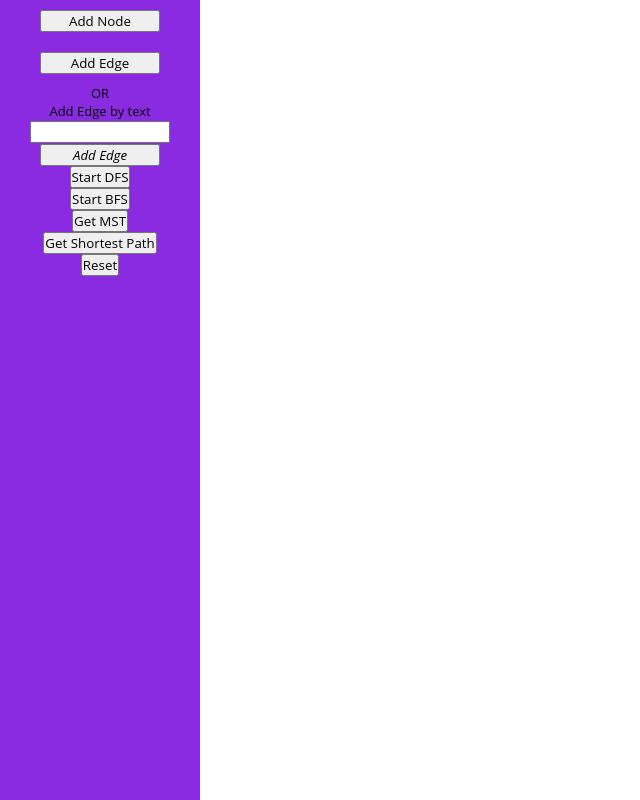
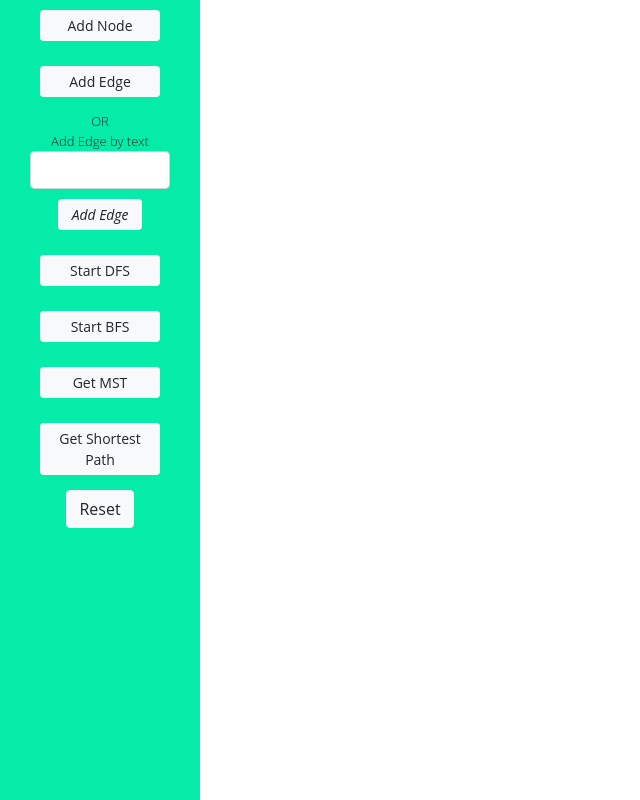
Before and after one commit to Picnic1209/graph-algo-visualizer, a React (Create React App) app: page / in a window 1280 px wide. Shown: the whole page, without its empty margins (0-640 px from the left). Built offline with nearby package versions, Linux system fonts and the light colour scheme.

Commit message:
Improved UI

```diff
--- a/package.json
+++ b/package.json
@@ -6,7 +6,9 @@
     "@testing-library/jest-dom": "^5.12.0",
     "@testing-library/react": "^11.2.6",
     "@testing-library/user-event": "^12.8.3",
+    "bootstrap": "^5.0.2",
     "react": "^17.0.2",
+    "react-bootstrap": "^1.6.1",
     "react-dom": "^17.0.2",
     "react-lineto": "^3.2.0",
     "react-scripts": "4.0.3",
--- a/public/index.html
+++ b/public/index.html
@@ -24,6 +24,7 @@
       work correctly both with client-side routing and a non-root public URL.
       Learn how to configure a non-root public URL by running `npm run build`.
     -->
+    <link rel="stylesheet" href="https://stackpath.bootstrapcdn.com/bootstrap/4.3.1/css/bootstrap.min.css" integrity="sha384-ggOyR0iXCbMQv3Xipma34MD+dH/1fQ784/j6cY/iJTQUOhcWr7x9JvoRxT2MZw1T" crossorigin="anonymous">
     <title>React App</title>
   </head>
   <body>
--- a/src/App.css
+++ b/src/App.css
@@ -12,7 +12,7 @@
 }
 
 .sidebar {
-  background-color: blueviolet;
+  background-color: rgb(4, 236, 167);
   width: 200px;
   height: 100vh;
   top: 0;
@@ -79,9 +79,18 @@
   font-size: 16px;
 }
 
-.addNodeButt, .addEdgeButt{
+#addNodeButt, #addEdgeButt{
+
   width: 60%;
   margin: 10px;
+  margin-bottom: 15px;
+  align-items: center;
+}
+
+.buttons{
+  width: 60%;
+  margin: 10px;
+  margin-bottom: 15px;
   align-items: center;
 }
 
--- a/src/components/sidebar.js
+++ b/src/components/sidebar.js
@@ -1,5 +1,6 @@
 import "../App.css";
 import React from "react";
+import Button from 'react-bootstrap/Button';
 
 function Sidebar({
   currentState,
@@ -102,7 +103,7 @@ function Sidebar({
 
   const addNodeButtHandler = (e) => {
     e.preventDefault();
-    let butt = document.querySelector(".addNodeButt");
+    let butt = document.querySelector("#addNodeButt");
     if (currentState === "creatingNode") {
       setCurrentState("idle");
       butt.innerHTML = "Add Node";
@@ -118,7 +119,7 @@ function Sidebar({
 
   const addEdgeButtHandler = (e) => {
     e.preventDefault();
-    let butt = document.querySelector(".addEdgeButt");
+    let butt = document.querySelector("#addEdgeButt");
     if (currentState === "creatingEdge") {
       setCurrentState("idle");
       butt.innerHTML = "Add Edge";
@@ -395,42 +396,42 @@ function Sidebar({
 
   return (
     <div className="sidebarRoot">
-      <button className="addNodeButt" onClick={addNodeButtHandler}>
+      <button type="button" class="btn btn-light btn-sm" id="addNodeButt" onClick={addNodeButtHandler}>
         {" "}
         Add Node{" "}
       </button>
-      <button className="addEdgeButt" onClick={addEdgeButtHandler}>
+      <button type="button" class="btn btn-light btn-sm" id="addEdgeButt" onClick={addEdgeButtHandler}>
         {" "}
         Add Edge{" "}
       </button>
 
-      <div className="sideBarText"> OR </div>
-      <div className="sideBarText"> Add Edge by text </div>
+      <div className="sideBarText font-weight-light"> OR </div>
+      <div className="sideBarText font-weight-light"> Add Edge by text </div>
 
       <form className="edgeWeightForm">
         <input
-          className="addEdgeTextSpace"
+          className="form-control addEdgeTextSpace"
           value={edgeText}
           onChange={edgeTextHandler}
           type="text"
         />
-        <button className="addEdgeTextButton" onClick={edgeTextAddHandler}>
+        <button class="btn btn-light btn-sm buttons" onClick={edgeTextAddHandler}>
           <i>Add Edge</i>
         </button>
       </form>
-      <button className="dfsButton" onClick={dfsHandler}>
+      <button type="button" class="btn btn-light btn-sm buttons" onClick={dfsHandler}>
         Start DFS
       </button>
-      <button className="bfsButton" onClick={bfsHandler}>
+      <button type="button" class="btn btn-light btn-sm buttons" onClick={bfsHandler}>
         Start BFS
       </button>
-      <button className="MSTButton" onClick={MSTHandler}>
+      <button type="button" class="btn btn-light btn-sm buttons" onClick={MSTHandler}>
         Get MST
       </button>
-      <button className="SSSPButton" onClick={SSSPHandler}>
+      <button type="button" class="btn btn-light btn-sm buttons" onClick={SSSPHandler}>
         Get Shortest Path
       </button>
-      <button className="resetButton" onClick={resetHandler}>
+      <button type="button" class="btn btn-light btn-smbuttons" onClick={resetHandler}>
         Reset
       </button>
     </div>
```
Also changed, not shown: 1 other file (tests, documents, lock files or other folders).
